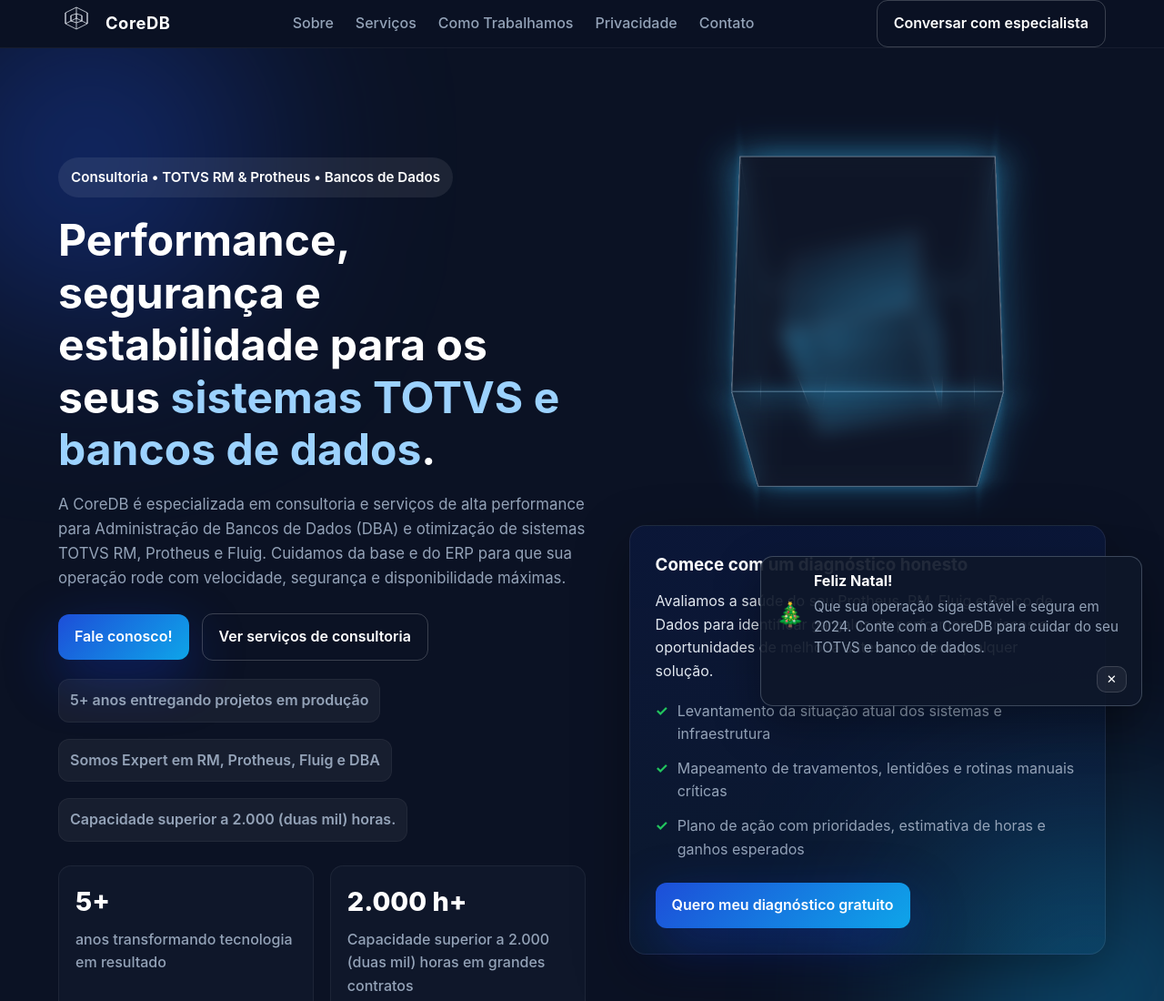
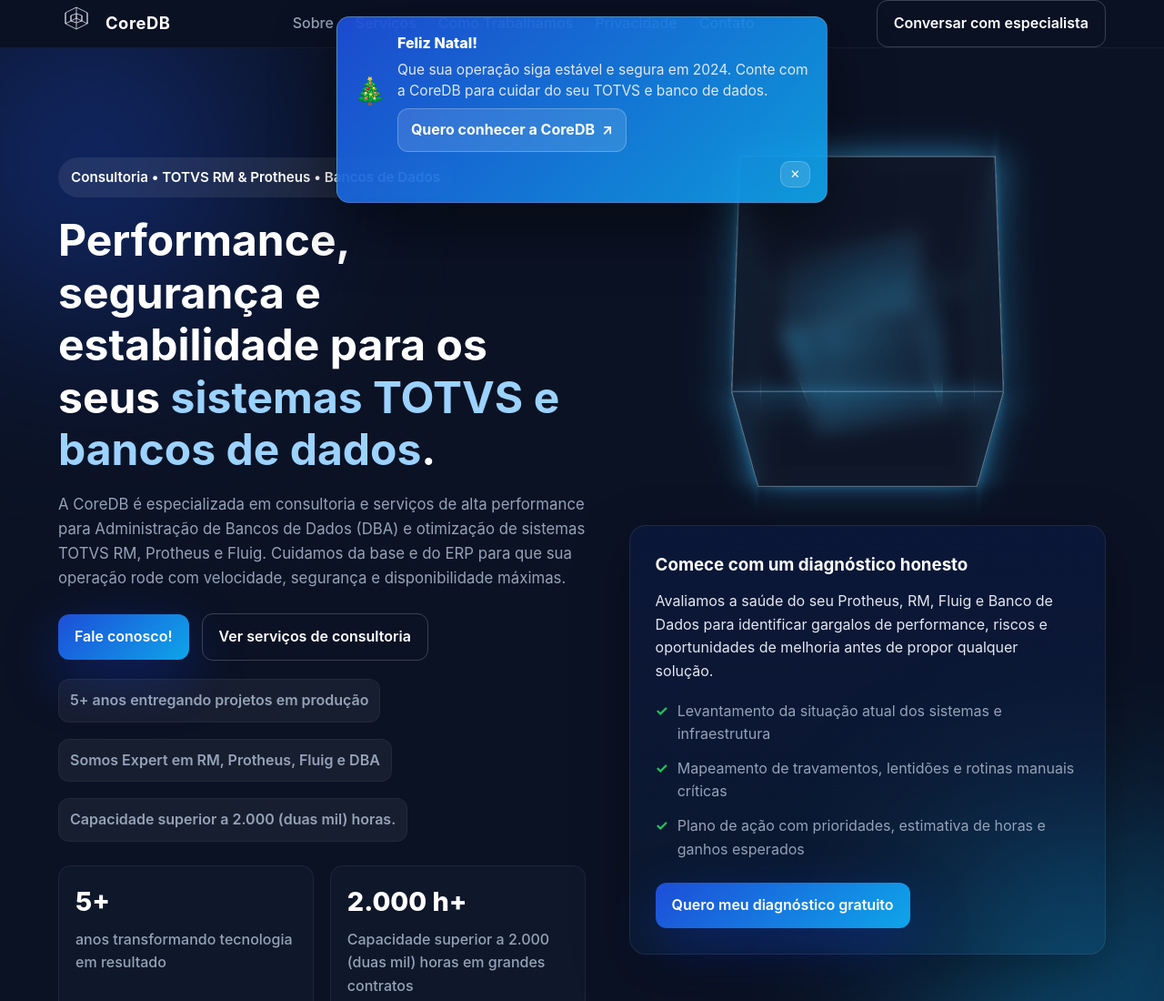
Before and after one commit to beyondBitsLtda/site_core_db, a plain HTML site: page index.html in a window 1280 px wide. Shown: the top 1100 px of the page at 91% size. Drawn offline with Linux system fonts and the light colour scheme.

Commit message:
Add top holiday toast with CTA

```diff
--- a/js/toast.js
+++ b/js/toast.js
@@ -15,6 +15,7 @@ document.addEventListener('DOMContentLoaded', () => {
       <div>
         <p class="toast__title">Feliz Natal!</p>
         <p class="toast__message">Que sua operação siga estável e segura em 2024. Conte com a CoreDB para cuidar do seu TOTVS e banco de dados.</p>
+        <a class="toast__cta" href="#contact">Quero conhecer a CoreDB</a>
       </div>
     </div>
     <button class="toast__close" type="button" aria-label="Fechar mensagem de Natal">✕</button>
--- a/styles.css
+++ b/styles.css
@@ -873,19 +873,19 @@
 
         .toast {
             position: fixed;
-            bottom: 24px;
-            right: 24px;
+            top: 18px;
+            left: 50%;
             display: grid;
-            gap: 8px;
-            padding: 14px 16px;
+            gap: 10px;
+            padding: 16px 18px;
             border-radius: 14px;
-            background: rgba(15, 23, 42, 0.92);
-            border: 1px solid rgba(148, 163, 184, 0.35);
-            box-shadow: 0 20px 50px rgba(0, 0, 0, 0.35);
+            background: linear-gradient(135deg, rgba(29, 78, 216, 0.94), rgba(14, 165, 233, 0.92));
+            border: 1px solid rgba(148, 163, 184, 0.4);
+            box-shadow: 0 24px 70px rgba(0, 0, 0, 0.45);
             color: #fff;
             min-width: 280px;
-            max-width: 420px;
-            transform: translateY(20px);
+            max-width: 540px;
+            transform: translate(-50%, -16px);
             opacity: 0;
             pointer-events: none;
             transition: transform 0.25s ease, opacity 0.25s ease, box-shadow 0.25s ease;
@@ -893,7 +893,7 @@
         }
 
         .toast.is-visible {
-            transform: translateY(0);
+            transform: translate(-50%, 0);
             opacity: 1;
             pointer-events: auto;
         }
@@ -901,30 +901,56 @@
         .toast__content {
             display: grid;
             grid-template-columns: auto 1fr;
-            gap: 10px;
+            gap: 12px;
             align-items: center;
         }
 
         .toast__icon {
-            font-size: 1.6rem;
+            font-size: 1.8rem;
             line-height: 1;
         }
 
         .toast__title {
-            font-weight: 700;
+            font-weight: 800;
             margin-bottom: 4px;
         }
 
         .toast__message {
-            color: var(--muted);
+            color: #e2e8f0;
+            font-size: 0.97rem;
+            line-height: 1.5;
+            margin-bottom: 8px;
+        }
+
+        .toast__cta {
+            display: inline-flex;
+            align-items: center;
+            gap: 8px;
+            padding: 10px 14px;
+            background: rgba(255, 255, 255, 0.12);
+            color: #fff;
+            text-decoration: none;
+            font-weight: 700;
+            border-radius: 12px;
+            border: 1px solid rgba(255, 255, 255, 0.24);
+            transition: background 0.2s ease, transform 0.2s ease, box-shadow 0.2s ease;
+        }
+
+        .toast__cta::after {
+            content: '↗';
             font-size: 0.95rem;
-            line-height: 1.5;
+        }
+
+        .toast__cta:hover {
+            background: rgba(255, 255, 255, 0.18);
+            transform: translateY(-1px);
+            box-shadow: 0 12px 35px rgba(0, 0, 0, 0.28);
         }
 
         .toast__close {
             justify-self: end;
-            background: rgba(255, 255, 255, 0.06);
-            border: 1px solid rgba(255, 255, 255, 0.14);
+            background: rgba(255, 255, 255, 0.12);
+            border: 1px solid rgba(255, 255, 255, 0.22);
             color: #fff;
             border-radius: 10px;
             padding: 6px 10px;
@@ -933,8 +959,21 @@
         }
 
         .toast__close:hover {
-            background: rgba(255, 255, 255, 0.12);
+            background: rgba(255, 255, 255, 0.18);
             transform: translateY(-1px);
+        }
+
+        @media (max-width: 720px) {
+            .toast {
+                width: calc(100% - 28px);
+                left: 50%;
+                right: auto;
+            }
+
+            .toast__content {
+                grid-template-columns: auto 1fr;
+                align-items: flex-start;
+            }
         }
 
         @media (max-width: 980px) {
```
